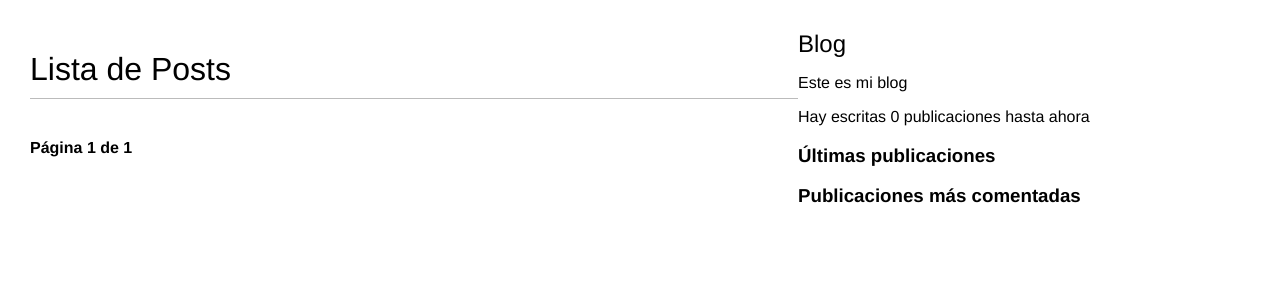
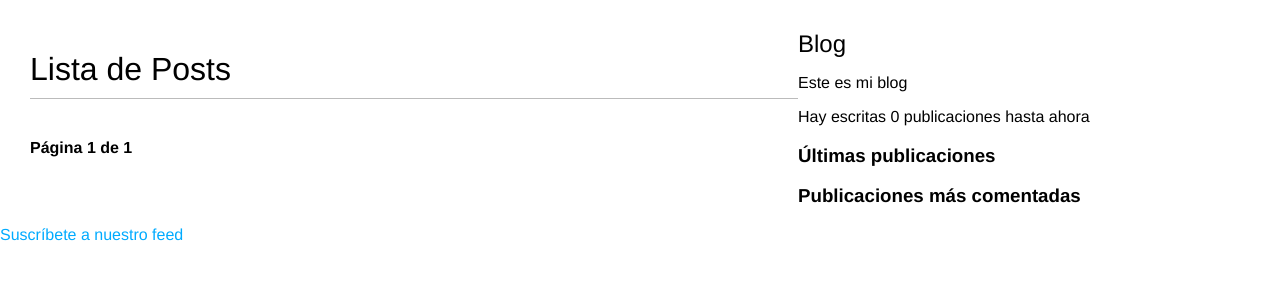
Before and after one commit to migandres/blog_site, a Django app: page /blog/ in a window 1280 px wide. Shown: the top 300 px of the page. Run offline with Django 5.2, Linux system fonts and the light colour scheme; data that the repository does not hold is empty.

Commit message:
Añadir enlace en base.html para feeds

```diff
--- a/src/blog/templates/blog/base.html
+++ b/src/blog/templates/blog/base.html
@@ -30,6 +30,11 @@
                     </li>
                 {% endfor %}
             </ul>
+        <p>
+            <a href="{% url "blog:post_feed" %}">
+                Suscríbete a nuestro feed
+            </a>
+        </p>
     </div>
 </body>
 </html>
```
